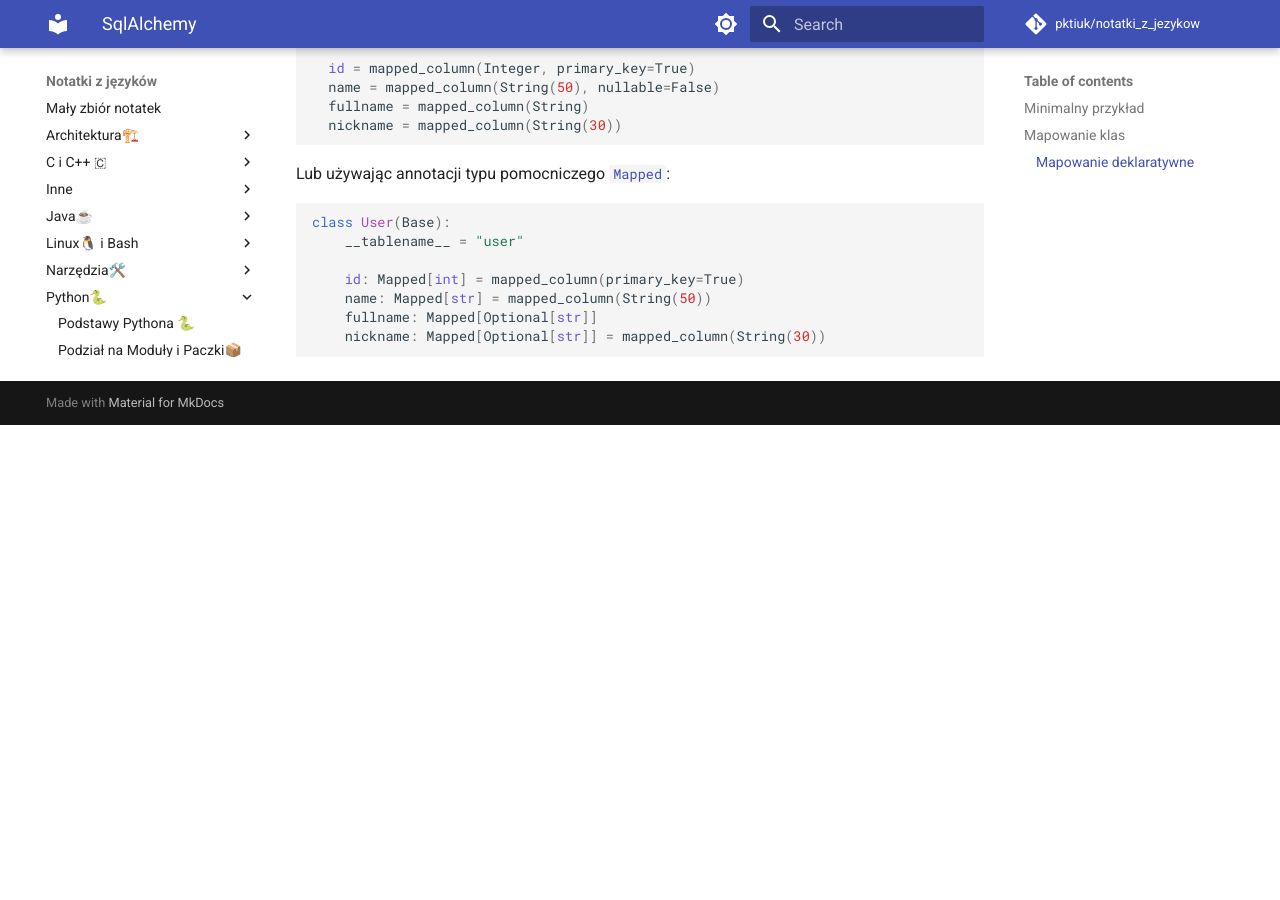
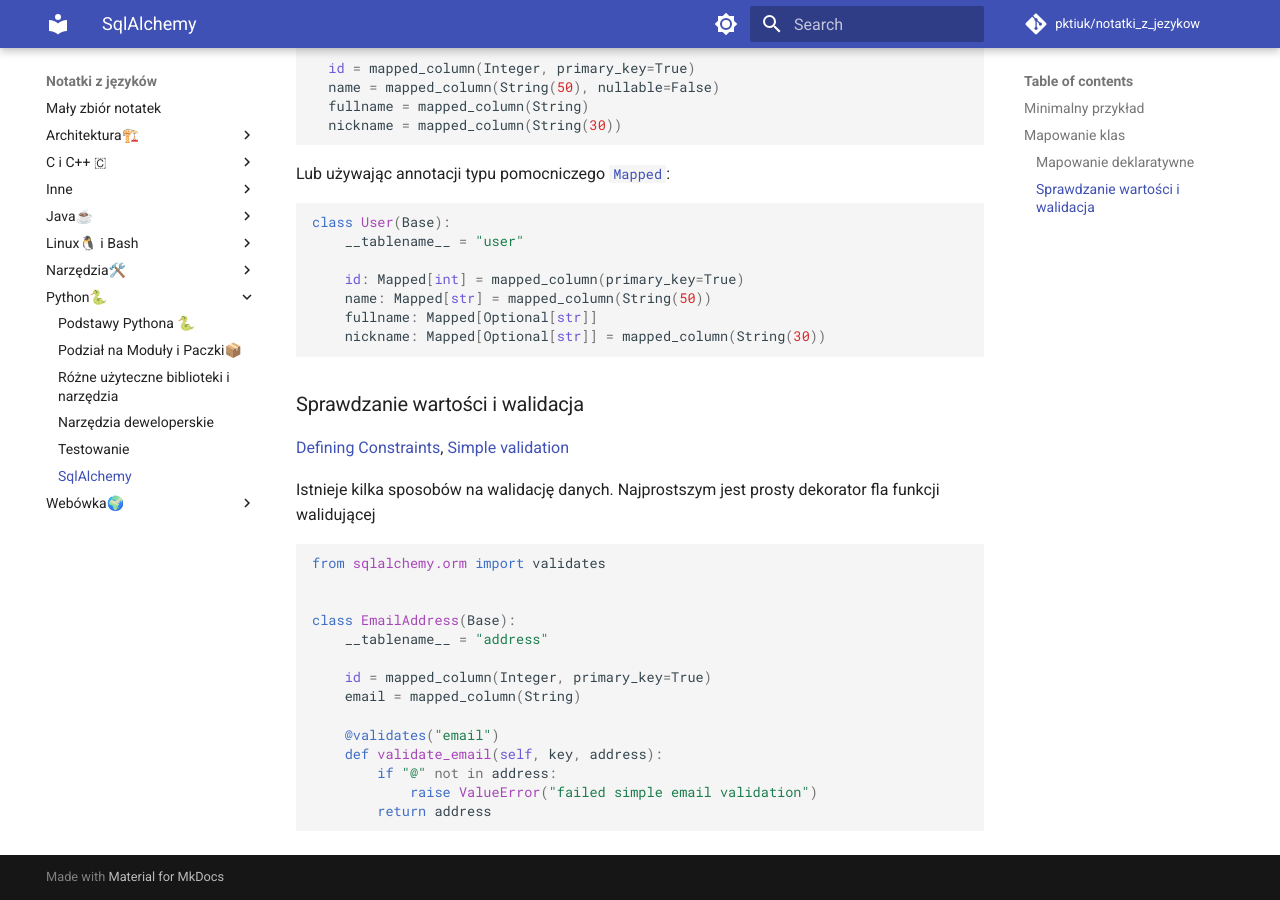
Before and after one commit to pktiuk/notatki_z_jezykow, an MkDocs documentation site: the page built from docs/Python🐍/9_sql_alchemy.md, in a window 1280 px wide and 900 px high, scrolled down 3587 px. Built offline with MkDocs 1.6.1 and Material for MkDocs 9.7.7, drawn with Linux system fonts in a browser that asks for light colours; comment, search, counter and statistics services are not loaded; before the commit the page ends 4012 px from its top, so only the background shows below that.

Commit message:
Opis walidacji

````diff
--- a/docs/Python🐍/9_sql_alchemy.md
+++ b/docs/Python🐍/9_sql_alchemy.md
@@ -191,3 +191,26 @@
     fullname: Mapped[Optional[str]]
     nickname: Mapped[Optional[str]] = mapped_column(String(30))
 ```
+
+### Sprawdzanie wartości i walidacja
+
+[Defining Constraints](https://docs.sqlalchemy.org/en/20/core/constraints.html#constraints-api), [Simple validation](https://docs.sqlalchemy.org/en/20/orm/mapped_attributes.html#simple-validators)
+
+Istnieje kilka sposobów na walidację danych. Najprostszym jest prosty dekorator fla funkcji walidującej
+
+```py
+from sqlalchemy.orm import validates
+
+
+class EmailAddress(Base):
+    __tablename__ = "address"
+
+    id = mapped_column(Integer, primary_key=True)
+    email = mapped_column(String)
+
+    @validates("email")
+    def validate_email(self, key, address):
+        if "@" not in address:
+            raise ValueError("failed simple email validation")
+        return address
+```
````
